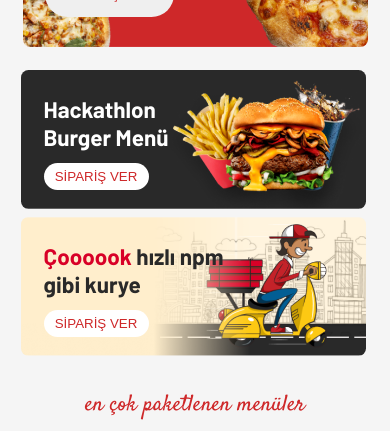
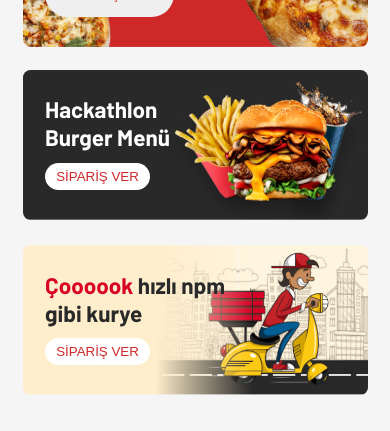
Before and after one commit to EzgiUOztuna/PizzaProject-s8, a React (Vite) app: page / in a window 390 px wide. Shown: the part 739-1170 px from the top of the page. Built offline with nearby package versions, Linux system fonts and the light colour scheme; a web font is replaced by a local one.

Commit message:
Update HomeCard.css

```diff
--- a/src/components/HomeCard.css
+++ b/src/components/HomeCard.css
@@ -165,14 +165,24 @@
     .sec-col {
         width: 100%;
         height: auto;
-        padding-left: .4rem;
+        display: flex;
+        flex-direction: column;
+        align-items: center;
+        margin: 0 auto;
+        gap: 1.5rem;
+    }
+
+    .sec-col-one,
+    .sec-col-two {
+        width: auto;
     }
 
     .sec-col-one img,
     .sec-col-two img {
-        height: auto;
+        height: 10rem;
         width: 23rem;
         border-radius: .5rem;
+        left: 0;
     }
 
     .sec-col-one h1,
```
